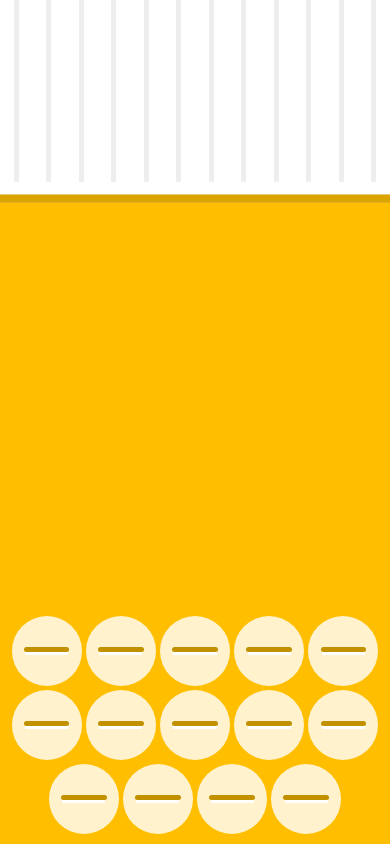
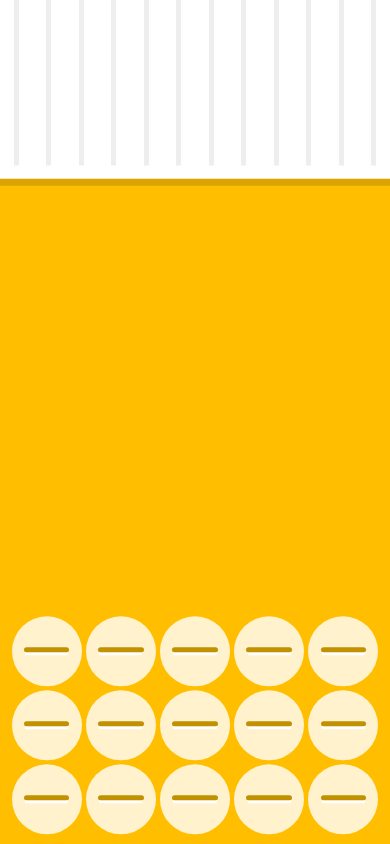
Before and after one commit to xier892/webadvanced-affordances, a website: page index.html in a window 390 px wide. Drawn offline with Linux system fonts and the light colour scheme.

Commit message:
more responsiveness

```diff
--- a/index.html
+++ b/index.html
@@ -2,7 +2,7 @@
 <html lang="en" dir="ltr">
   <head>
     <meta charset="utf-8">
-    <meta name="viewport" content="width=device-width, initial-scale=1.0, user-scalable=yes">
+    <meta name="viewport" content="width=device-width, initial-scale=1.0, viewport-fit=cover">
     <title></title>
     <link rel="stylesheet" href="dist/main.css">
   </head>
@@ -48,7 +48,7 @@
         <div class="pill"></div>
         <div class="pill"></div>
         <div class="pill"></div>
-        <!-- <div class="pill"></div> -->
+        <div class="pill"></div>
       </section>
     </main>
 
--- a/src/css/00-settings/root.css
+++ b/src/css/00-settings/root.css
@@ -1,7 +1,5 @@
 :root {
   --background-color: #ffbf00;
-  --max-width: 500px;
-  --max-height: 1000px;
   --bottle-padding: 2vw;
 }
 
--- a/src/css/04-objects/storage.css
+++ b/src/css/04-objects/storage.css
@@ -1,7 +1,15 @@
 .storage {
   padding: var(--bottle-padding);
+  padding-bottom: env(safe-area-inset-bottom);
   display: flex;
   width: 100%;
   flex-flow: row wrap;
   justify-content: center;
+  transform: rotate(180deg);
 }
+
+@supports (padding: max(0px)) {
+  .storage {
+    padding-bottom: max(var(--bottle-padding), env(safe-area-inset-bottom));
+  }
+}
--- a/src/css/04-objects/undercap.css
+++ b/src/css/04-objects/undercap.css
@@ -3,5 +3,5 @@
   --color-secondary: #fff;
   display: flex;
   justify-content: center;
-  margin: 10% 6.4% 0 6.4%;
+  margin: 10% 6.4% 6.4% 6.4%;
 }
--- a/src/css/05-components/bottle.css
+++ b/src/css/05-components/bottle.css
@@ -2,10 +2,9 @@
   background-color: var(--background-color);
   width: 100%;
   height: 100vh;
-  max-width: var(--max-width);
-  max-height: var(--max-height);
+  overflow: hidden;
   margin: auto;
   display: flex;
-  flex-flow: column wrap;
+  flex-flow: column;
   justify-content: space-between;
 }
--- a/src/css/05-components/cap.css
+++ b/src/css/05-components/cap.css
@@ -1,9 +1,9 @@
 .cap {
   --background-color: #fff;
-  --cap-height: 20vh;
+  --cap-height: calc(20vh + env(safe-area-inset-top));
   --indent-color: #eee;
   --indent-width: 5px;
-  --indent-height: calc(var(--cap-height) - 15px);
+  --indent-height: 90%;
   --shadow-color: #dba400;
   --shadow-height: 6px;
   display: flex;
@@ -26,10 +26,16 @@
   bottom: 0;
 }
 .cap:hover {
-  transform: scaleY(1.4);
+  transform: scaleY(1.2);
 }
 .cap-indent {
   background-color: var(--indent-color);
   width: var(--indent-width);
   height: var(--indent-height);
 }
+
+@media screen and (orientation: landscape) {
+  .cap {
+    --cap-height: 20vw;
+  }
+}
--- a/src/css/05-components/pill.css
+++ b/src/css/05-components/pill.css
@@ -1,5 +1,5 @@
 .pill {
-  --pill-size: calc(100vw / 5 - var(--bottle-padding));
+  --pill-size: calc(20vw - var(--bottle-padding));
   --background-color: rgba(255, 255, 255, 0.8);
   --indent-weight: 5px;
   --indent-width: 65%;
@@ -13,25 +13,26 @@
   height: var(--pill-size);
   border-radius: 50%;
   margin: 2px;
+  transition: transform 0.3s cubic-bezier(0.23, 1, 0.32, 1);
 }
 .pill::before {
-  content: '';
-  width: calc(var(--indent-width) / 1.06);
-  height: calc(var(--indent-weight) / 1.5);
-  border-bottom-left-radius: calc(var(--indent-weight) / 4);
-  border-bottom-right-radius: calc(var(--indent-weight) / 4);
-  background-color: #fff;
-}
-.pill::after {
   content: '';
   width: var(--indent-width);
   height: var(--indent-weight);
   border-radius: calc(var(--indent-weight) / 2);
   background-color: var(--indent-color);
 }
+.pill::after {
+  content: '';
+  width: calc(var(--indent-width) / 1.06);
+  height: calc(var(--indent-weight) / 1.5);
+  border-top-left-radius: calc(var(--indent-weight) / 4);
+  border-top-right-radius: calc(var(--indent-weight) / 4);
+  background-color: #fff;
+}
 
-@media screen and (min-width: 500px) {
+@media screen and (orientation: landscape) {
   .pill {
-    --pill-size: calc(var(--max-width) / 5 - var(--bottle-padding));
+    --pill-size: calc(20vh - var(--bottle-padding));
   }
 }
```
Also changed, not shown: dist/main.css.
